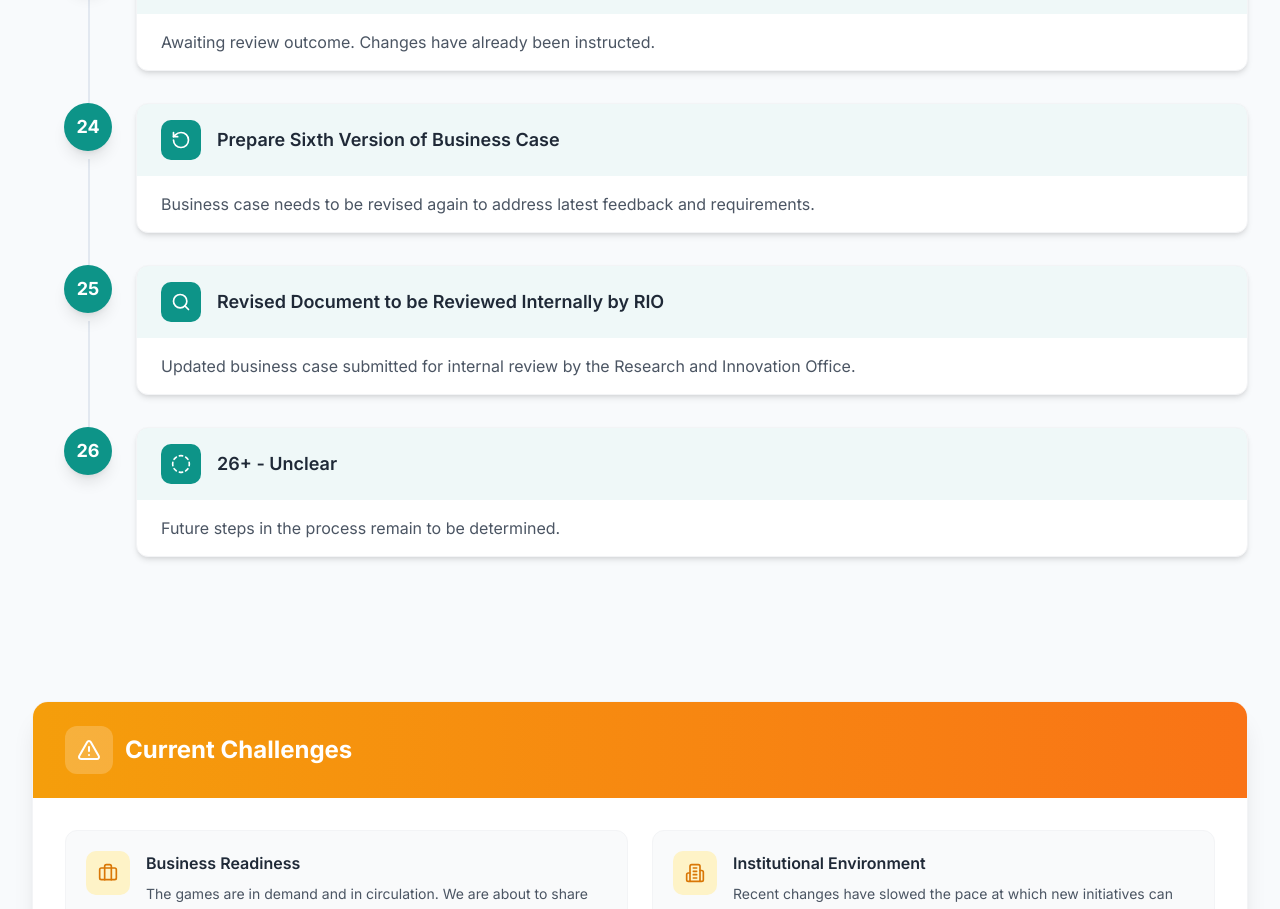
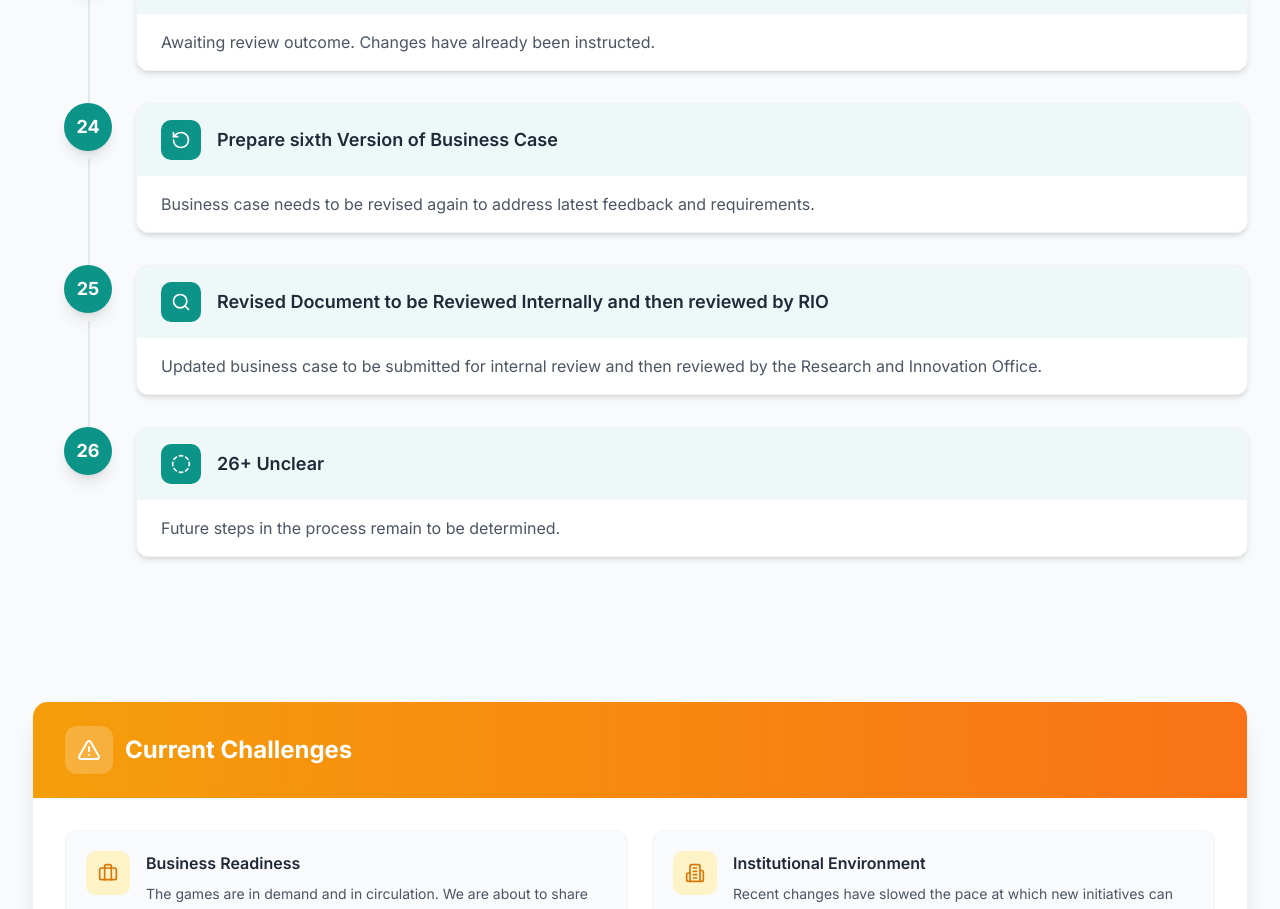
Before and after one commit to drkevmo/IPModel, a React (Vite) app: page / in a window 1280 px wide. Shown: the part 4549-5458 px from the top of the page. Built offline with nearby package versions, Linux system fonts and the light colour scheme.

Commit message:
Fix titles and descriptions for timeline steps

```diff
--- a/src/components/infographic/timelineData.ts
+++ b/src/components/infographic/timelineData.ts
@@ -212,21 +212,21 @@ export const timelineSteps: TimelineStepData[] = [
 
   {
     stepNumber: 24,
-    title: 'Prepare Sixth Version of Business Case',
+    title: 'Prepare sixth Version of Business Case',
     description: 'Business case needs to be revised again to address latest feedback and requirements.',
     icon: RotateCcw,
   },
 
   {
     stepNumber: 25,
-    title: 'Revised Document to be Reviewed Internally by RIO',
-    description: 'Updated business case submitted for internal review by the Research and Innovation Office.',
+    title: 'Revised Document to be Reviewed Internally and then reviewed by RIO',
+    description: 'Updated business case to be submitted for internal review and then reviewed by the Research and Innovation Office.',
     icon: Search,
   },
 
   {
     stepNumber: 26,
-    title: '26+ - Unclear',
+    title: '26+ Unclear',
     description: 'Future steps in the process remain to be determined.',
     icon: CircleDashed,
   },
```
